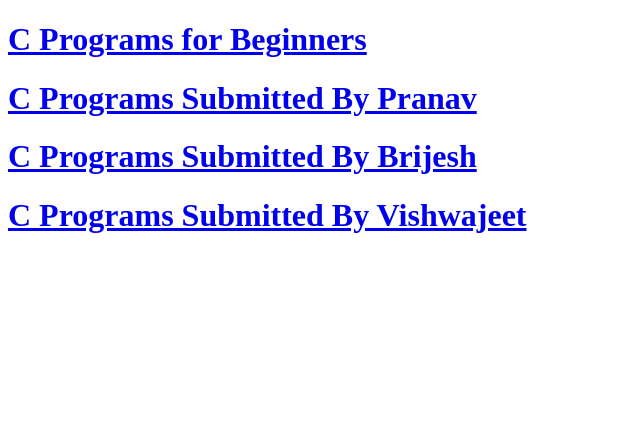
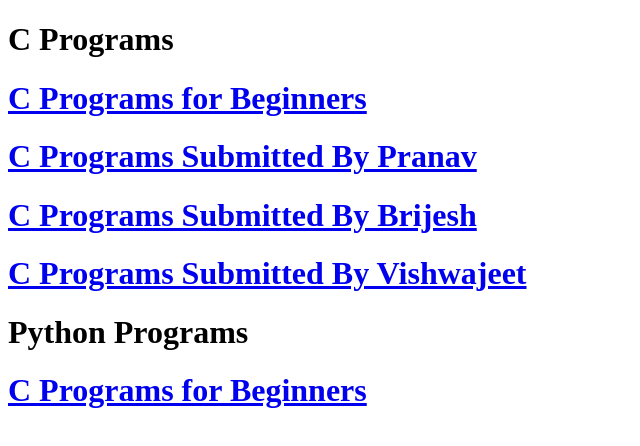
Before and after one commit to SabaHilal/StudentsResources, a plain HTML site: page index.html in a window 1280 px wide. Shown: the whole page, without its empty margins (0-640 px from the left). Drawn offline with Linux system fonts and the light colour scheme.

Commit message:
Update index.html

```diff
--- a/index.html
+++ b/index.html
@@ -1,9 +1,11 @@
 <!DOCTYPE html>
 <html>
   <head>
-    <title>C Programs for Beginners</title>
+    <title>C and Python Programs for Beginners</title>
   </head>
   <body>
+    <div>
+    <h1>C Programs</h1>
     <a href="./forbeginners_Cprograms.pdf">
         <h1>C Programs for Beginners</h1>
     </a>
@@ -16,5 +18,12 @@
     <a href="./Myprograms_C.pdf">
         <h1>C Programs Submitted By Vishwajeet</h1>
     </a>
+    </div>
+    <div>
+     <h1>Python Programs</h1>
+    <a href="./PYTHONProgramsforBeginners.pdf">
+        <h1>C Programs for Beginners</h1>
+    </a>
+    </div>
   </body>
 </html>
```
